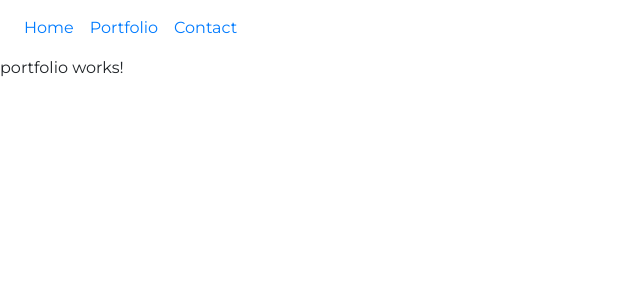
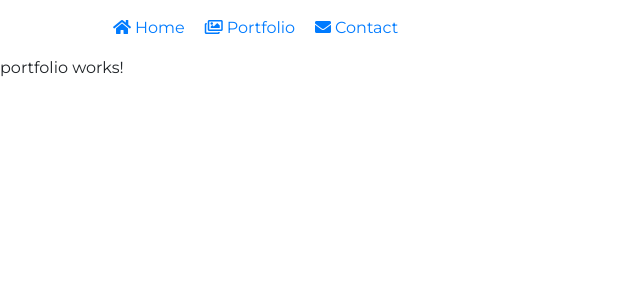
Before and after one commit to nhussaini/my-portfolio, an Angular app: page /portfolio in a window 1280 px wide. Shown: the top 300 px of the page, without its empty margins (0-640 px from the left). Built offline with nearby package versions, Linux system fonts and the light colour scheme.

Commit message:
added font awsome for the nav

```diff
--- a/src/app/core/app.component.html
+++ b/src/app/core/app.component.html
@@ -1,12 +1,14 @@
 <div class="site">
   <div class="site-content">
-      <nav class="navbar navbar-expand">
-            <div class="navbar-nav">
-              <a class="nav-item nav-link" [routerLink]="['/home']" routerLinkActive="active" >Home</a>
-              <a class="nav-item nav-link" [routerLink]="['/portfolio']" routerLinkActive="active">Portfolio</a>
-              <a class="nav-item nav-link" [routerLink]="['/contact']" routerLinkActive="active">Contact</a>
-            </div>
-        </nav>
+      <div class="container">
+        <nav class="navbar navbar-expand">
+          <div class="navbar-nav">
+             <a class="nav-item nav-link" [routerLink]="['/home']" routerLinkActive="active" ><i class="d-none d-sm-inline-block fas fa-home mx-1"></i>Home</a>
+             <a class="nav-item nav-link" [routerLink]="['/portfolio']" routerLinkActive="active"><i class="d-none d-sm-inline-block far fa-images mx-1"></i>Portfolio</a>
+             <a class="nav-item nav-link" [routerLink]="['/contact']" routerLinkActive="active"><i class="d-none d-sm-inline-block fas fa-envelope mx-1"></i>Contact</a>
+          </div>
+      </nav>
+    </div>
     <div class="header"></div>
     <main>
       <router-outlet></router-outlet>
--- a/src/index.html
+++ b/src/index.html
@@ -7,6 +7,7 @@
   <meta name="viewport" content="width=device-width, initial-scale=1">
   <link rel="icon" type="image/x-icon" href="favicon.ico">
   <link href="https://fonts.googleapis.com/css?family=Montserrat:400,700&display=swap" rel="stylesheet">
+  <link rel="stylesheet" href="https://cdnjs.cloudflare.com/ajax/libs/font-awesome/5.11.2/css/all.min.css">
 </head>
 <body>
   <app-root></app-root>
```
